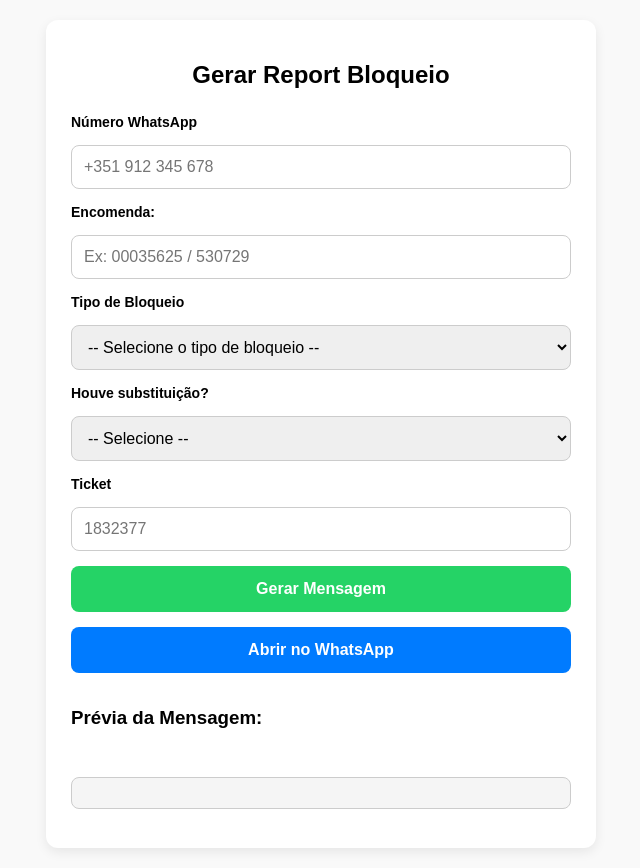
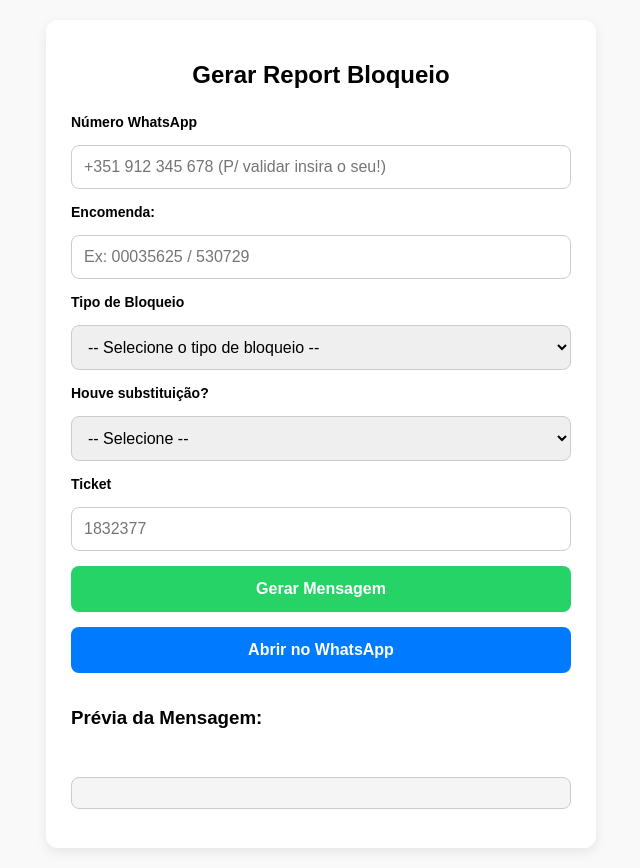
Before and after one commit to divilella96/MyDashBoardPlus, a plain HTML site: page mensagem.html in a window 1280 px wide. Shown: the whole page, without its empty margins (319-959 px from the left). Drawn offline with Linux system fonts and the light colour scheme.

Commit message:
Update mensagem.html
correções

```diff
--- a/mensagem.html
+++ b/mensagem.html
@@ -106,7 +106,7 @@
     <h1>Gerar Report Bloqueio</h1>
 
     <label for="numero">Número WhatsApp</label>
-    <input type="tel" id="numero" placeholder="+351 912 345 678" inputmode="numeric">
+    <input type="tel" id="numero" placeholder="+351 912 345 678 (P/ validar insira o seu!)" inputmode="numeric">
 
     <label for="encomenda">Encomenda:</label>
     <input
```
